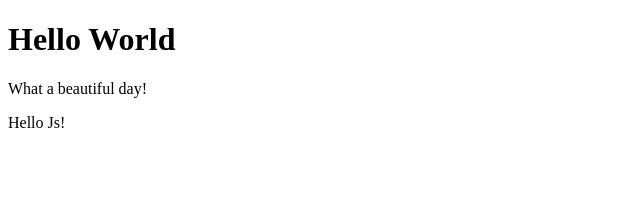
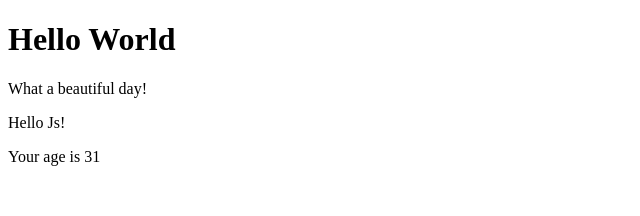
Before and after one commit to dens90/react-exercises, a React (Create React App) app: page / in a window 1280 px wide. Shown: the top 216 px of the page, without its empty margins (0-640 px from the left). Built offline with nearby package versions, Linux system fonts and the light colour scheme.

Commit message:
props-03

```diff
--- a/src/App.js
+++ b/src/App.js
@@ -7,7 +7,7 @@ export class App extends React.Component{
         return(
             <div>
                 <Hello />
-                <Welcome />
+                <Welcome age={31}/>
             </div>
         )
     }
--- a/src/Welcome.js
+++ b/src/Welcome.js
@@ -2,6 +2,11 @@ import React from "react";
 
 export class Welcome extends React.Component {
   render() {
-    return <p>Hello {this.props.name || "Js"}!</p>;
+    return(
+      <div>
+       <p>Hello {this.props.name || "Js"}!</p>
+       <p> Your age is {this.props.age || 30}</p>
+       </div>
+    );
   }
 }
```
